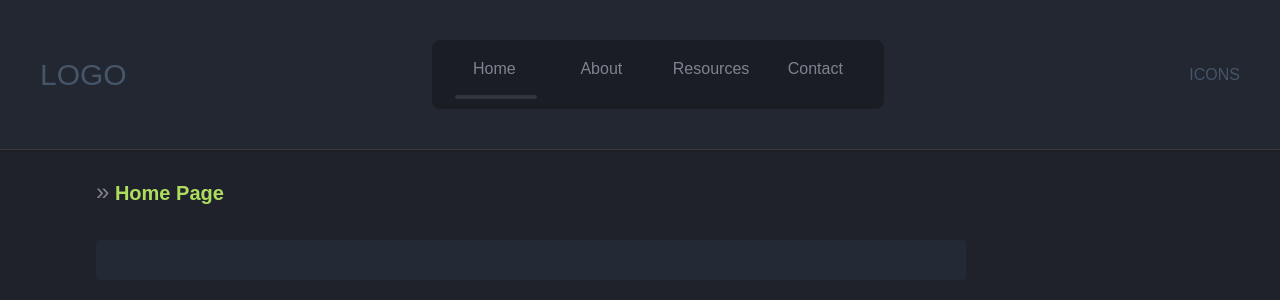
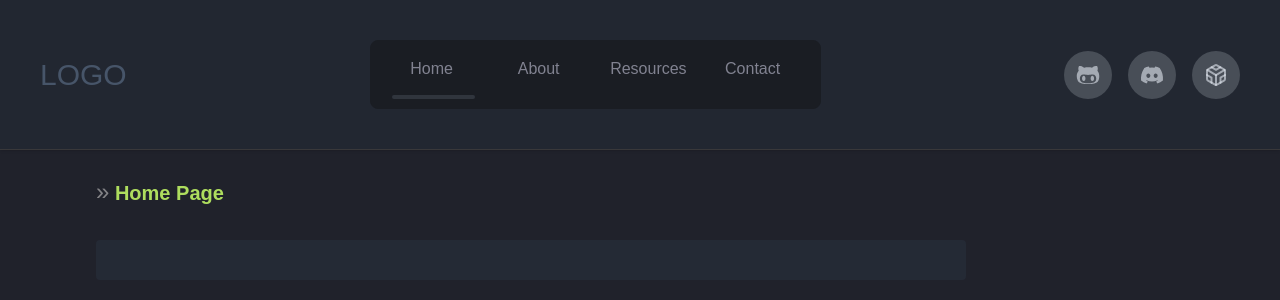
Before and after one commit to midcenturydude7/nextjs-framer-motion-layout-animations, a Next.js app: page / in a window 1280 px wide. Shown: the top 300 px of the page. Built offline with nearby package versions, Linux system fonts and the light colour scheme; a web font is replaced by a local one.

Commit message:
Set up nav icon btns

```diff
--- a/app/components/Header.jsx
+++ b/app/components/Header.jsx
@@ -2,6 +2,7 @@
 import React from "react";
 import Menu from "./Menu";
 import Logo from "./Logo";
+import Icons from "./Icons";
 import {
   motion,
   useScroll,
@@ -65,7 +66,7 @@ export default function Header() {
           <Menu
             scrollYBoundedProgressThrottled={scrollYBoundedProgressThrottled}
           />
-          <div>ICONS</div>
+          <Icons />
         </motion.header>
       </div>
     </div>
--- /dev/null
+++ b/app/components/Icons.jsx
@@ -0,0 +1,42 @@
+"use client";
+import Link from "next/link";
+import React from "react";
+import { FaGithubAlt, FaDiscord } from "react-icons/fa6";
+import { FiCodesandbox } from "react-icons/fi";
+
+const navIcons = [
+  {
+    label: "github",
+    icon: FaGithubAlt,
+    url: "https://github.com/midcenturydude7",
+  },
+  {
+    label: "discord",
+    icon: FaDiscord,
+    url: "https://github.com/midcenturydude7",
+  },
+  {
+    label: "codesandbox",
+    icon: FiCodesandbox,
+    url: "https://github.com/midcenturydude7",
+  },
+].map((n, idx) => ({ ...n, id: idx + 1 }));
+
+export default function Icons() {
+  return (
+    <nav className="flex cursor-pointer items-center gap-4">
+      {navIcons.map(({ icon, url, id }) => {
+        const Icon = icon;
+        return (
+          <Link key={id} href={url}>
+            <button className="rounded-full bg-slate-200/20 p-3 outline-[none]">
+              <span className="text-2xl text-slate-200/60">
+                <Icon />
+              </span>
+            </button>
+          </Link>
+        );
+      })}
+    </nav>
+  );
+}
--- a/app/components/Menu.jsx
+++ b/app/components/Menu.jsx
@@ -3,7 +3,7 @@ import React from "react";
 import { navItems } from "../lib/navItems";
 import { usePathname } from "next/navigation";
 import Link from "next/link";
-import { motion, useTransform, useScroll, useMotionValue } from "framer-motion";
+import { motion, useTransform} from "framer-motion";
 import "../scene.css";
 
 export default function Menu({ scrollYBoundedProgressThrottled }) {
--- a/package.json
+++ b/package.json
@@ -14,6 +14,7 @@
     "next": "14.1.4",
     "react": "^18",
     "react-dom": "^18",
+    "react-icons": "^5.1.0",
     "react-scripts": "^5.0.1"
   },
   "devDependencies": {
```
Also changed, not shown: 1 other file (tests, documents, lock files or other folders).
